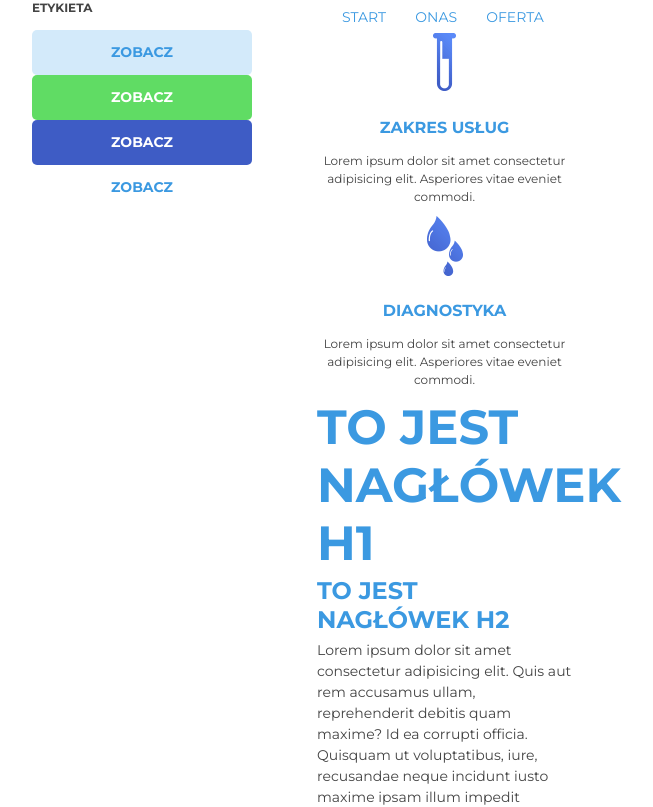
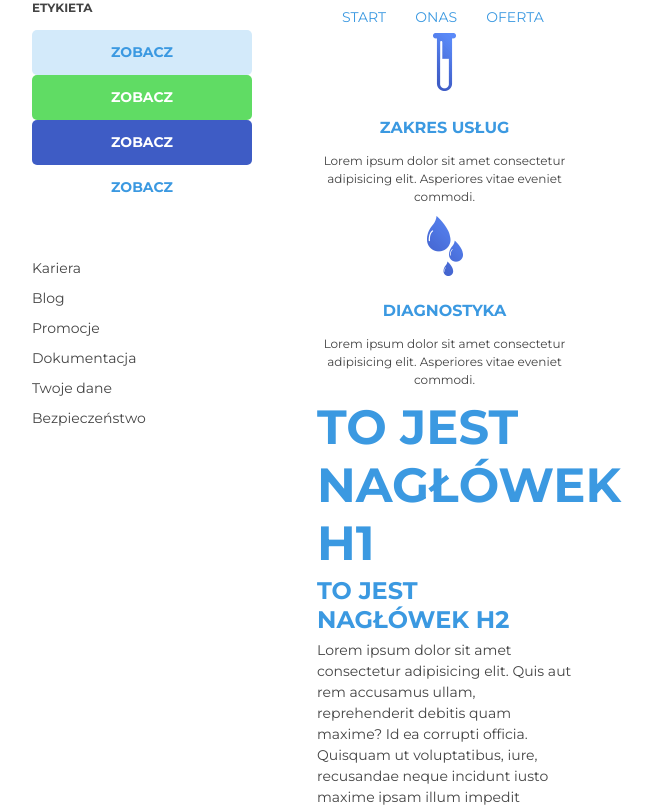
Before and after one commit to imediasystem/Klinika, a website: page index.html in a window 1280 px wide. Shown: the top 807 px of the page, without its empty margins (53-706 px from the left). Drawn offline with Linux system fonts and the light colour scheme.

Commit message:
List Component

```diff
--- a/dev-assets/06-components/_components.scss
+++ b/dev-assets/06-components/_components.scss
@@ -3,3 +3,4 @@
 @import '_nav.scss';
 @import '_icon-box.scss';
 @import '_label.scss';
+@import '_list.scss';
--- /dev/null
+++ b/dev-assets/06-components/_list.scss
@@ -0,0 +1,10 @@
+.c-list {
+
+    &__item {
+        margin-bottom: 12px;
+    }
+
+    &--unstyled {
+        list-style-type: none;
+    }
+}
--- a/index.html
+++ b/index.html
@@ -29,6 +29,14 @@
                     <a class="c-btn c-btn--dark-blue" href="#">Zobacz</a>
                     <a class="c-btn c-btn--light" href="#">Zobacz</a>
                     <a class="c-btn c-btn--outline" href="#">Zobacz</a>
+                    <ul class="c-list c-list--unstyled">
+                        <li class="c-list__item">Kariera</li>
+                        <li class="c-list__item">Blog</li>
+                        <li class="c-list__item">Promocje</li>
+                        <li class="c-list__item">Dokumentacja</li>
+                        <li class="c-list__item">Twoje dane</li>
+                        <li class="c-list__item">Bezpieczeństwo</li>
+                    </ul>
                 </div>
                 <div class="o-col o-col--md50 o-col--lg25" style="height: 400px; margin-bottom: 50px;">
                     <nav class="c-nav">
```
Also changed, not shown: prod-assets/style.css.
